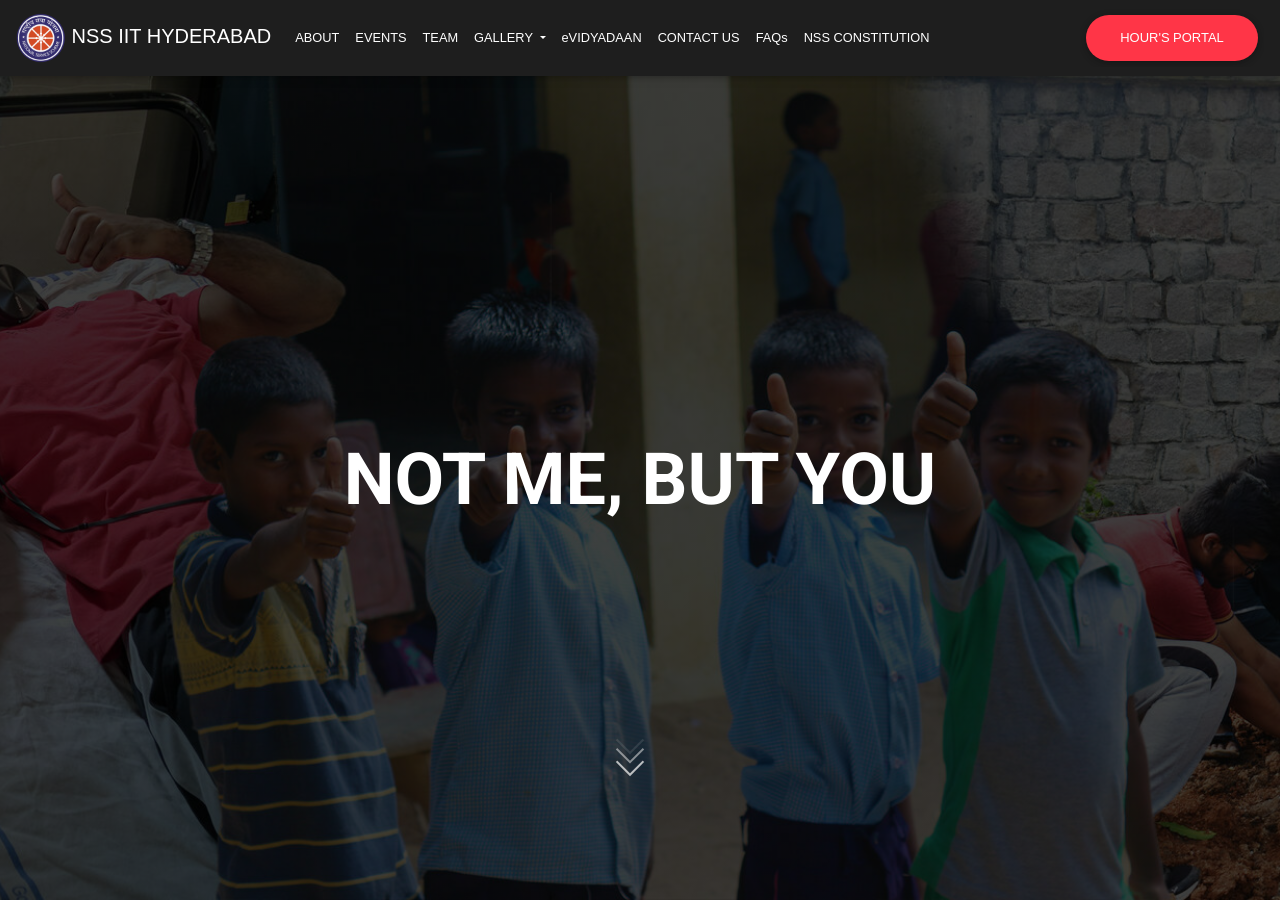
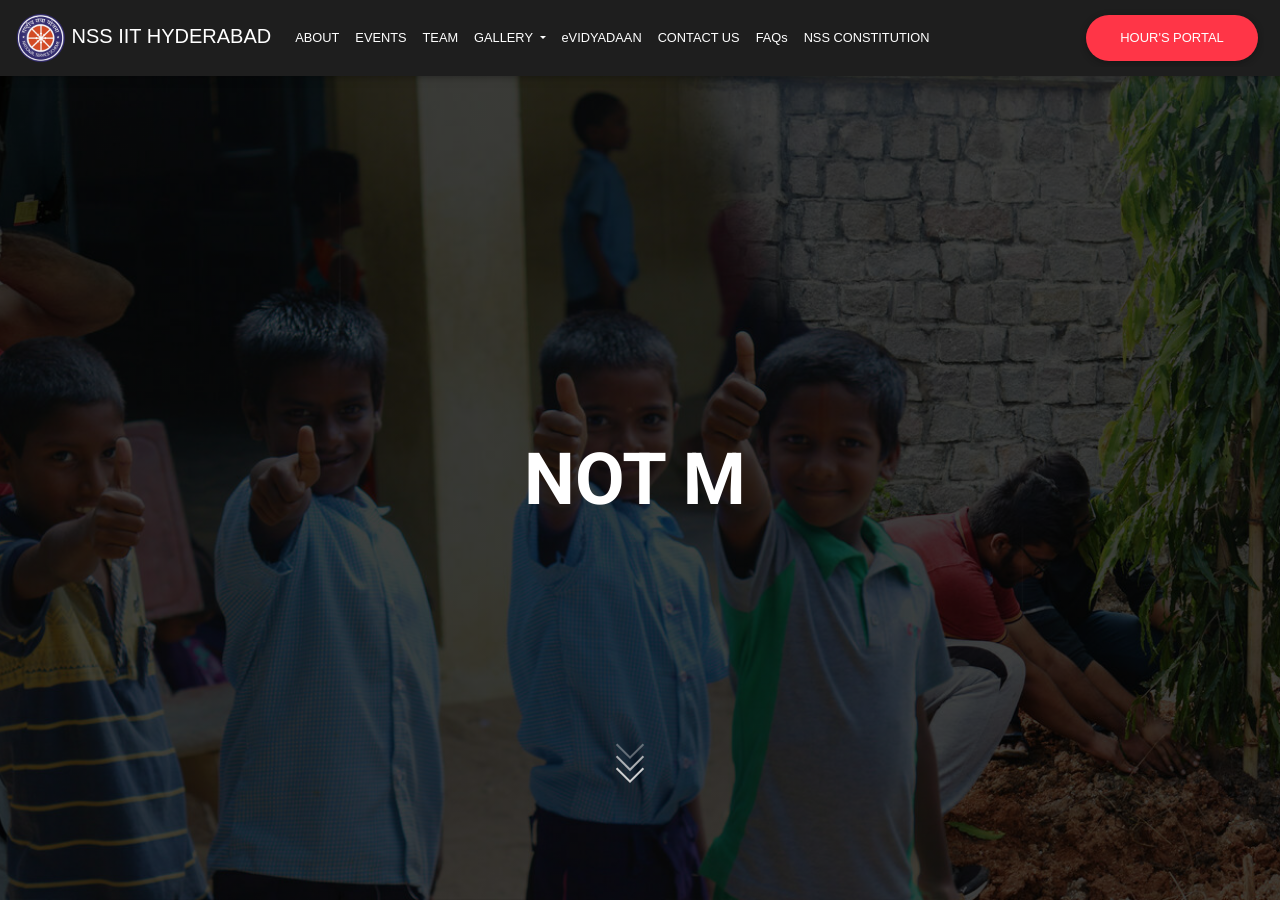
Before and after one commit to iith-nss/iith_nss_jekyll, a Jekyll site: the page built from index.md, in a window 1280 px wide and 900 px high. Built offline with Jekyll 4.4.1, drawn with Linux system fonts in a browser that asks for light colours; nearby versions of some CDN libraries; some of the changed text lies outside the part shown.

Commit message:
Frontend changes

```diff
--- a/_includes/navigation.html
+++ b/_includes/navigation.html
@@ -48,11 +48,10 @@
       <li class="nav-item">
         <a class="nav-link" href="https://nss.iith.ac.in/evidyadaan/" target="_blank">eVIDYADAAN</a>
       </li>
-      <!-- <li class="nav-item">
-        <a class="nav-link" href="{{site.baseurl}}/contact.html">CONTACT US</a>
-      </li> -->
-      <li class="nav-item">
-        <a class="nav-link" href="#Contact_us_region">CONTACT US</a>
+      <li class="nav-item {% if page.url ==" /" or page.url=="/index.html" %} active {% endif %}">
+        <a class="nav-link" href="{{site.baseurl}}/index.html#contact">CONTACT US
+          {% if page.url =="/" or page.url =="/index.html" %} <span class="sr-only">(current)</span> {% endif %}
+        </a>
       </li>
       <li class="nav-item">
         <a href="{{site.baseurl}}/faq.html" class="nav-link">FAQs</a>
--- a/assets/css/style.css
+++ b/assets/css/style.css
@@ -27,9 +27,19 @@
     size: 40pc;
     border-radius: 50px;
 }
-/*NAVBAR ends*/
+/*NAVBAR ends*/.col-12
+  {
+    max-width: 85%;
+  }
 
 /*Falling down arrow*/
+.arrow span {
+  border-color: #ffc107;
+}
+.arrow:hover span {
+  border-color: #ff5e5e;
+}
+
 .arrow{
   position: absolute;
   top: 85%;
@@ -98,6 +108,48 @@
   padding: 0;
 }
 /* additional sections */
+.typing-effect-desktop, .typing-effect-mobile {
+  font-size: 4.5em;
+  font-weight: 700;
+  color: white;
+  white-space: nowrap;
+  overflow: hidden;
+  border-right: 0.15em solid #ffc107;
+  animation: typing 3.5s steps(40, end), blink-caret 0.75s step-end infinite;
+}
+
+.cursor {
+  font-weight: 700;
+  font-size: 4.5em;
+  color: #ffc107;
+  opacity: 1;
+  animation: blink-caret 0.75s step-end infinite;
+}
+
+@keyframes typing {
+  from { width: 0 }
+  to { width: 100% }
+}
+
+@keyframes blink-caret {
+  from, to { border-color: transparent }
+  50% { border-color: #ffc107; }
+}
+
+
+#home-desktop, #home-mobile {
+  background: linear-gradient(45deg, #ff5e5e, #ffc107);
+  background-size: 400% 400%;
+  animation: gradientBG 15s ease infinite;
+}
+
+@keyframes gradientBG {
+  0% { background-position: 0% 50%; }
+  50% { background-position: 100% 50%; }
+  100% { background-position: 0% 50%; }
+}
+
+
 #home-desktop {
   background-image: linear-gradient(rgba(0, 0, 0, 0.75), rgba(0, 0, 0, 0.75)), url(../images/Cover-4.jpg);
   background-position: center;
--- a/assets/js/script.js
+++ b/assets/js/script.js
@@ -85,3 +85,41 @@
 
       });
 });
+
+document.addEventListener("DOMContentLoaded", function() {
+  const textArray = ["NOT ME, BUT YOU", "NSS IIT HYDERABAD"];
+
+  function typeText(elementId) {
+    const typingText = document.getElementById(elementId);
+
+    let arrayIndex = 0;
+    let charIndex = 0;
+
+    function type() {
+      if (charIndex < textArray[arrayIndex].length) {
+        typingText.textContent += textArray[arrayIndex].charAt(charIndex);
+        charIndex++;
+        setTimeout(type, 150);
+      } else {
+        setTimeout(erase, 2000);
+      }
+    }
+
+    function erase() {
+      if (charIndex > 0) {
+        typingText.textContent = textArray[arrayIndex].substring(0, charIndex - 1);
+        charIndex--;
+        setTimeout(erase, 100);
+      } else {
+        arrayIndex++;
+        if (arrayIndex >= textArray.length) arrayIndex = 0;
+        setTimeout(type, 1000);
+      }
+    }
+
+    setTimeout(type, 1000);
+  }
+
+  typeText("typing-text-desktop");
+  typeText("typing-text-mobile");
+});
--- a/index.md
+++ b/index.md
@@ -2,37 +2,47 @@
 layout: default
 title: Home
 ---
+<style>
+.col-12
+  {
+    max-width: 85%;
+  }
+</style>
 
 <div id="home-desktop" class="home large" style="padding-top: -24px">
-      <div class="text-vcenter">
-        <h1 class="animated fadeIn mb-3" style="color: white;">NOT ME, BUT YOU</h1>
-        <a href="#about" style="text-decoration: none;">
-        <div class="arrow">
-          <span></span>
-          <span></span>
-          <span></span>
-        </div>
-        </a>
+  <div class="text-vcenter">
+    <h1 class="animated typing-effect-desktop mb-3">
+      <span id="typing-text-desktop"></span>
+    </h1>
+    <a href="#about" style="text-decoration: none;">
+      <div class="arrow">
+        <span></span>
+        <span></span>
+        <span></span>
       </div>
+    </a>
+  </div>
 </div>
 
 <div id="home-mobile" class="home small" style="padding-top: -24px">
-      <div class="text-vcenter">
-        <h1 class="animated fadeIn mb-3" style="color: white;">NOT ME, BUT YOU</h1>
-        <a href="#about" style="text-decoration: none;">
-        <div class="arrow">
-          <span></span>
-          <span></span>
-          <span></span>
-        </div>
-        </a>
+  <div class="text-vcenter">
+    <h1 class="animated typing-effect-mobile mb-3">
+      <span id="typing-text-mobile"></span>
+    </h1>
+    <a href="#about" style="text-decoration: none;">
+      <div class="arrow">
+        <span></span>
+        <span></span>
+        <span></span>
       </div>
+    </a>
+  </div>
 </div>
 
 <!-- /first section -->
 
 <!--ABOUT NSS-->
-<section class="container-fluid bg-dark" id="about" style="padding-top: 15px;">
+<section class="container-fluid bg-dark" id="about" style="padding-top: 100px;">
   <div class="row justify-content-center">
     <div class="col-xl-2 col-lg-1 col-md-1"></div>
       <div class="col-xl-8 col-lg-10 col-md-10 col-sm-12">
@@ -64,4 +74,35 @@
       </div>
       <div class="col-xl-2 col-lg-1 col-md-1"></div>
   </div>
+
+  <div class="home" id="contact">
+    <div class="container" style="padding-top: 100px">
+      <h1 class="animated fadeIn display-4 mb-3 text-center text-light">CONTACT US</h1>
+    </div>
+  </div>
+
+  <div class="container contact">
+    <div class="row align-items-center d-flex justify-content-center">
+      <div class="col-12 col-lg-5 col-md-7 mb-4">
+        <div class="mb-4">
+          <h3 class="text-light">NATIONAL SERVICE SCHEME</h3>
+        </div>
+        <p class="text-light">Indian Institute of Technology, Hyderabad</p>
+        <p class="text-light">Near NH-65, Sangareddy, Kandi</p>
+        <p class="text-light">Telangana, India 502285</p>
+        <p class="text-light">Email ID :
+        <a href="mailto:office.nss@iith.ac.in"> office.nss@iith.ac.in</a>
+        </p>
+        <text class="text-light">Phone: </text>
+        <a href="tel:+91 81254 45396">+91 81254 45396</a>
+      </div>
+
+      <div class="col-11 col-lg-5 mb-4 d-flex justify-content-center">
+        <iframe
+          src="https://www.google.com/maps/embed?pb=!1m18!1m12!1m3!1d3803.1691113313636!2d78.12085141482896!3d17.594702687954694!2m3!1f0!2f0!3f0!3m2!1i1024!2i768!4f13.1!3m3!1m2!1s0x3bcbefdc136bffbb%3A0x73414ff6594c9191!2sIndian%20Institute%20of%20Technology%20(IIT%20Hyderabad)!5e0!3m2!1sen!2sin!4v1628961801388!5m2!1sen!2sin"
+          width="300" height="300" style="border: 0" allowfullscreen="" loading="lazy">
+        </iframe>
+      </div>
+    </div>
+  </div>
 </section>
```
Also changed, not shown: contact.html (+0 -9 lines).
